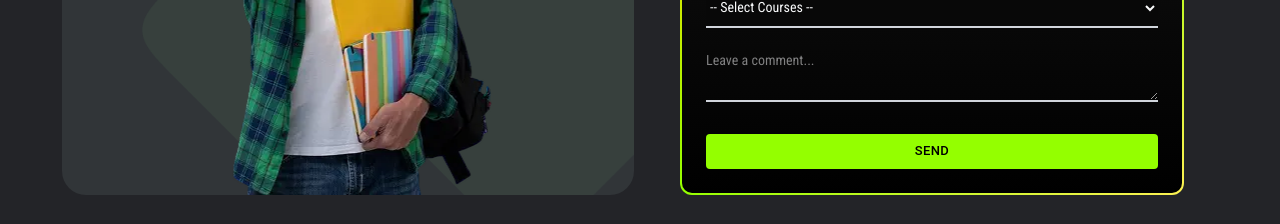
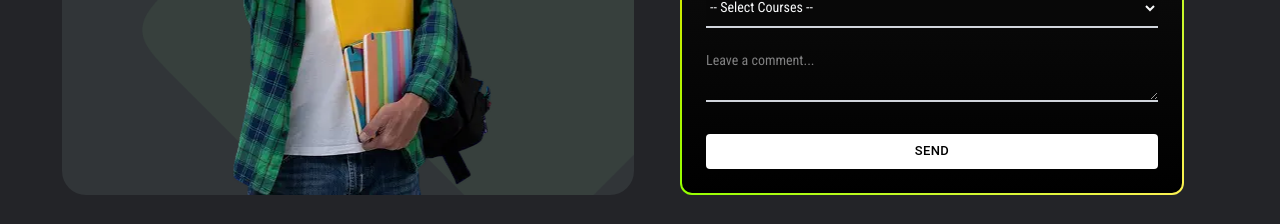
Before and after one commit to shahrukhdigitalwolf/tutopia-pro, a Next.js app: page / in a window 1280 px wide. Shown: the part 1200-1424 px from the top of the page. Built offline with nearby package versions, Linux system fonts and the light colour scheme; what @mui/material-nextjs would draw is missing.

Commit message:
changes color

```diff
--- a/app/page.tsx
+++ b/app/page.tsx
@@ -120,7 +120,7 @@ export default function Home() {
                                   type="submit"
                                   sx={{
                                     width:'100%',
-                                    bgcolor:'#94ff00',
+                                    bgcolor:'#ffffff',
                                     color:'inherit',
                                     fontSize:'13px'
                                   }}
@@ -145,7 +145,7 @@ export default function Home() {
             </div>
           </section>
 
-          <section className="py-10 lg:py-20 bg-gradient-to-r from-[#7BFEDE] to-[#00ff9d]">
+          <section className="py-10 lg:py-20 bg-gradient-to-r from-[#8fbc8f] to-[#8fbc8f]">
             <div className="conatiner mx-auto px-4">
               <h2 className="text-center text-white text-[30px] lg:text-[50px] font-bold max-w-full w-[1300px] mx-auto leading-tight" style={{textShadow: '-2px 2px black'}}>IS A DEGREE COURSE ENOUGH
               TO FACE THE EVOLVING JOB MARKET?</h2>
```
